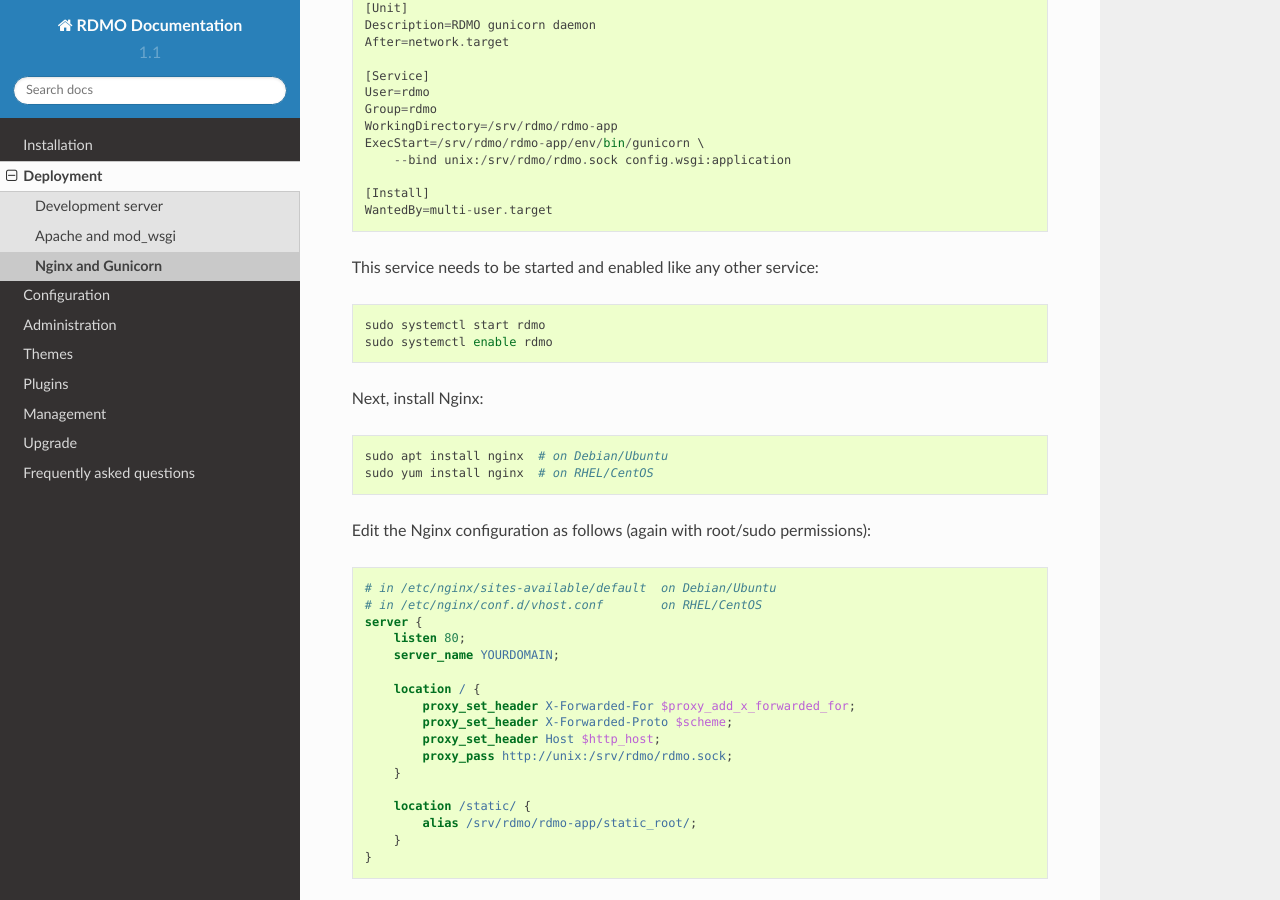
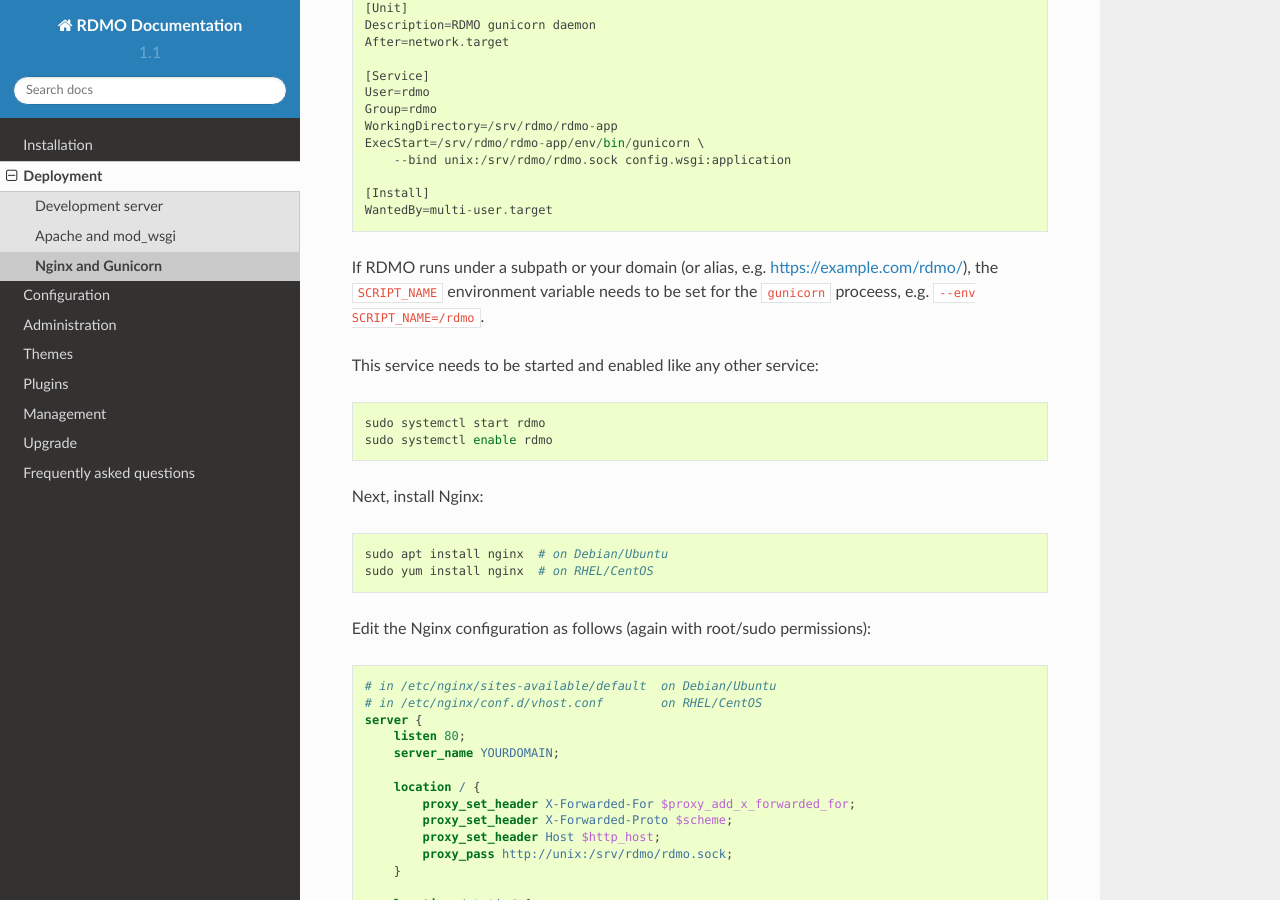
Before and after one commit to rdmorganiser/rdmo-docs, a Sphinx documentation site: the page built from docs/deployment/nginx.md, in a window 1280 px wide and 900 px high, scrolled down 696 px. Built offline with Sphinx 7.4.7 and the Read the Docs theme 2.0.0, drawn with Linux system fonts in a browser that asks for light colours.

Commit message:
Add SCRIPT_NAME note

````diff
--- a/docs/deployment/nginx.md
+++ b/docs/deployment/nginx.md
@@ -32,6 +32,8 @@
 [Install]
 WantedBy=multi-user.target
 ```
+
+If RDMO runs under a subpath or your domain (or alias, e.g. <https://example.com/rdmo/>), the `SCRIPT_NAME` environment variable needs to be set for the `gunicorn` proceess, e.g. `--env SCRIPT_NAME=/rdmo`.
 
 This service needs to be started and enabled like any other service:
 
````
